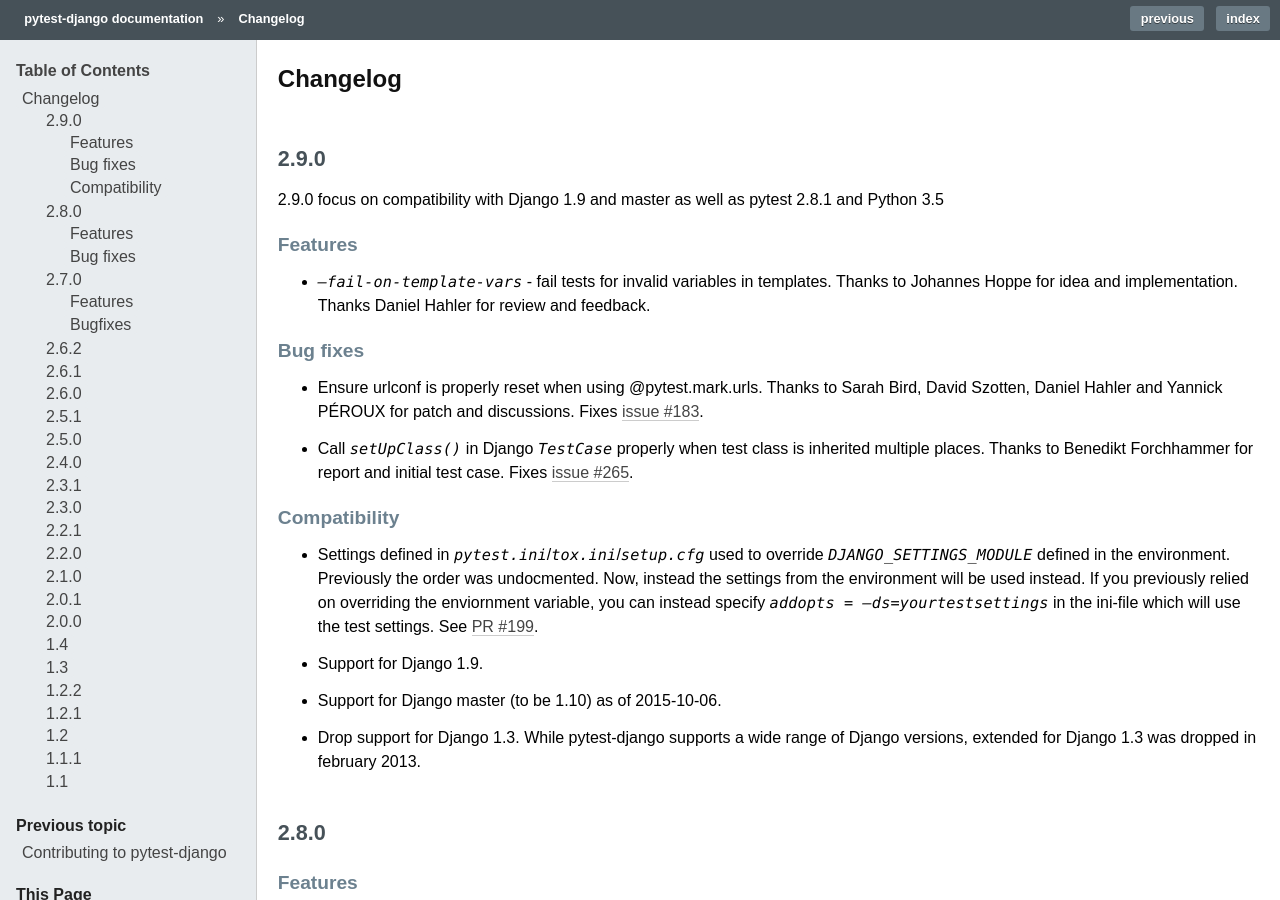
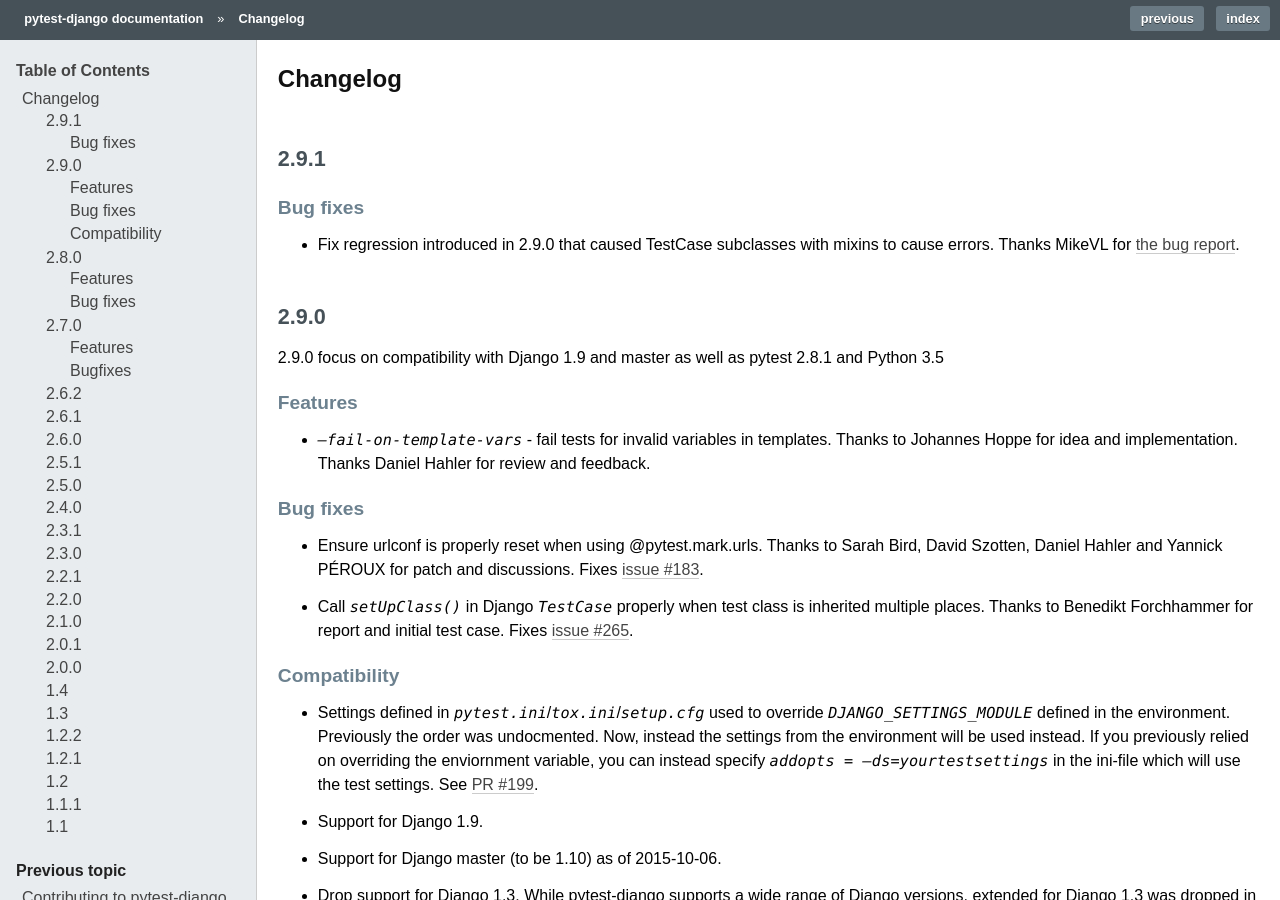
Before and after one commit to pytest-dev/pytest-django, a Sphinx documentation site: the page built from docs/changelog.rst, in a window 1280 px wide and 900 px high. Built offline with Sphinx 7.4.7, drawn with Linux system fonts in a browser that asks for light colours.

Commit message:
Changelog for 2.9.1

```diff
--- a/docs/changelog.rst
+++ b/docs/changelog.rst
@@ -1,5 +1,15 @@
 Changelog
 =========
+2.9.1
+-----
+
+Bug fixes
+^^^^^^^^^
+
+* Fix regression introduced in 2.9.0 that caused TestCase subclasses with
+  mixins to cause errors. Thanks MikeVL for `the bug report
+  <https://github.com/pytest-dev/pytest-django/issues/280>`_.
+
 
 2.9.0
 -----
```
